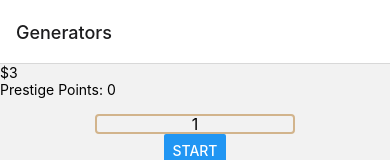
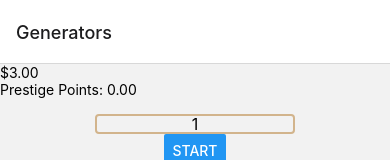
Before and after one commit to escheive/LoneSurvivorIdle, a React Native app: screen /Generators in a window 390 px wide. Shown: the top 160 px of the page. Built offline with nearby package versions, Linux system fonts and the light colour scheme.

Commit message:
adjusted tickspeed so tick progress bar is fluid

```diff
--- a/views/components/currencies/BaseCurrencyHeader.tsx
+++ b/views/components/currencies/BaseCurrencyHeader.tsx
@@ -14,8 +14,8 @@ const CurrencyHeader = () => {
 
   return (
     <View>
-      <Text>${formatNumber(currency.money)}</Text>
-      <Text>Prestige Points: {formatNumber(currency.prestigePoints)}</Text>
+      <Text>${formatNumber(currency.money.toFixed(2))}</Text>
+      <Text>Prestige Points: {formatNumber(currency.prestigePoints.toFixed(2))}</Text>
     </View>
   )
 }
--- a/views/components/timer/Timer.tsx
+++ b/views/components/timer/Timer.tsx
@@ -15,7 +15,7 @@ import { setGenerators, incrementGenerator, incrementGenerators } from '../../..
 
 const Timer = () => {
   const dispatch = useAppDispatch();
-  const [tickSpeed, setTickSpeed] = useState(2000);
+  const [tickSpeed, setTickSpeed] = useState(1000);
   const income = 1;
   const [progress, setProgress] = useState(0);
   const animationRef = useRef(0);
```
